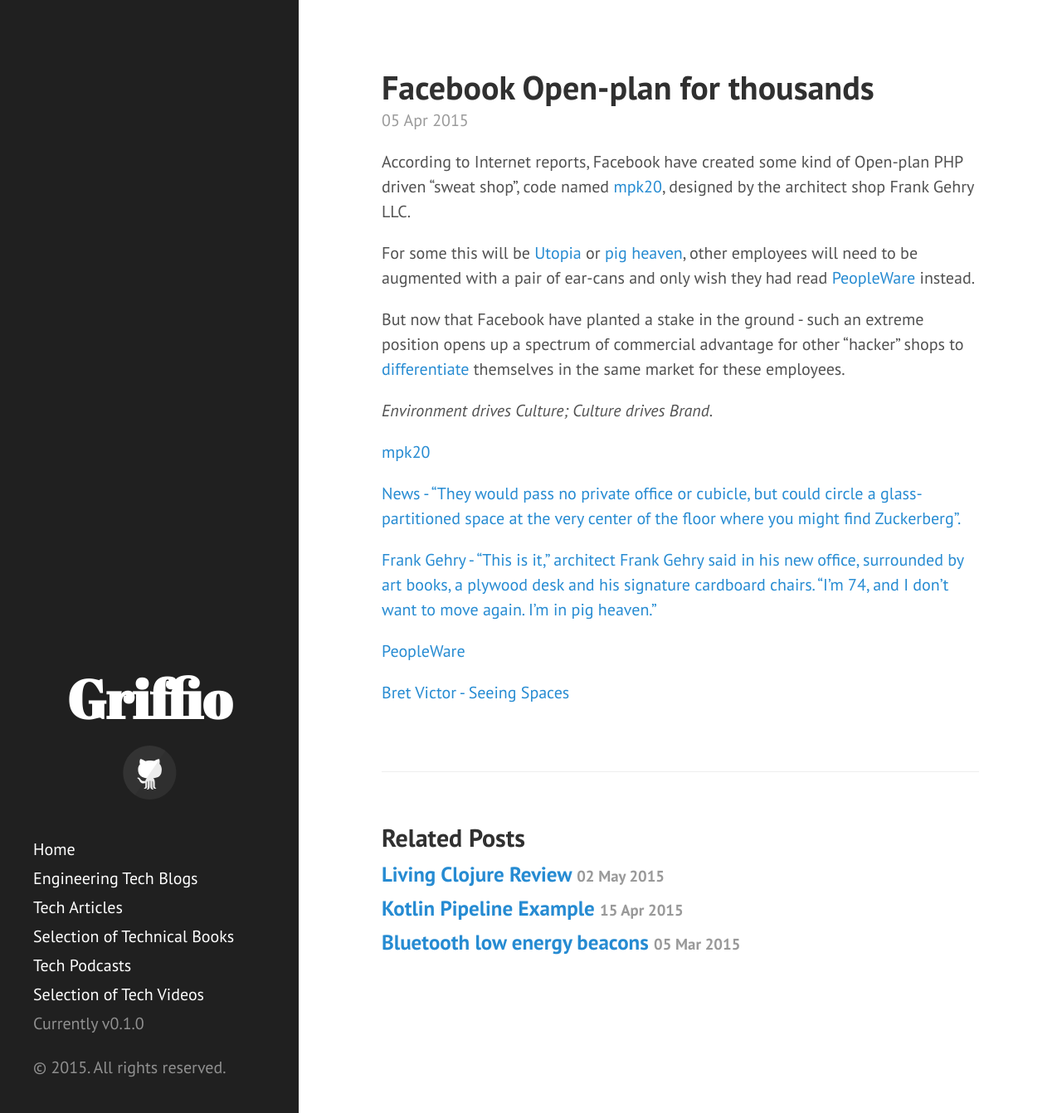
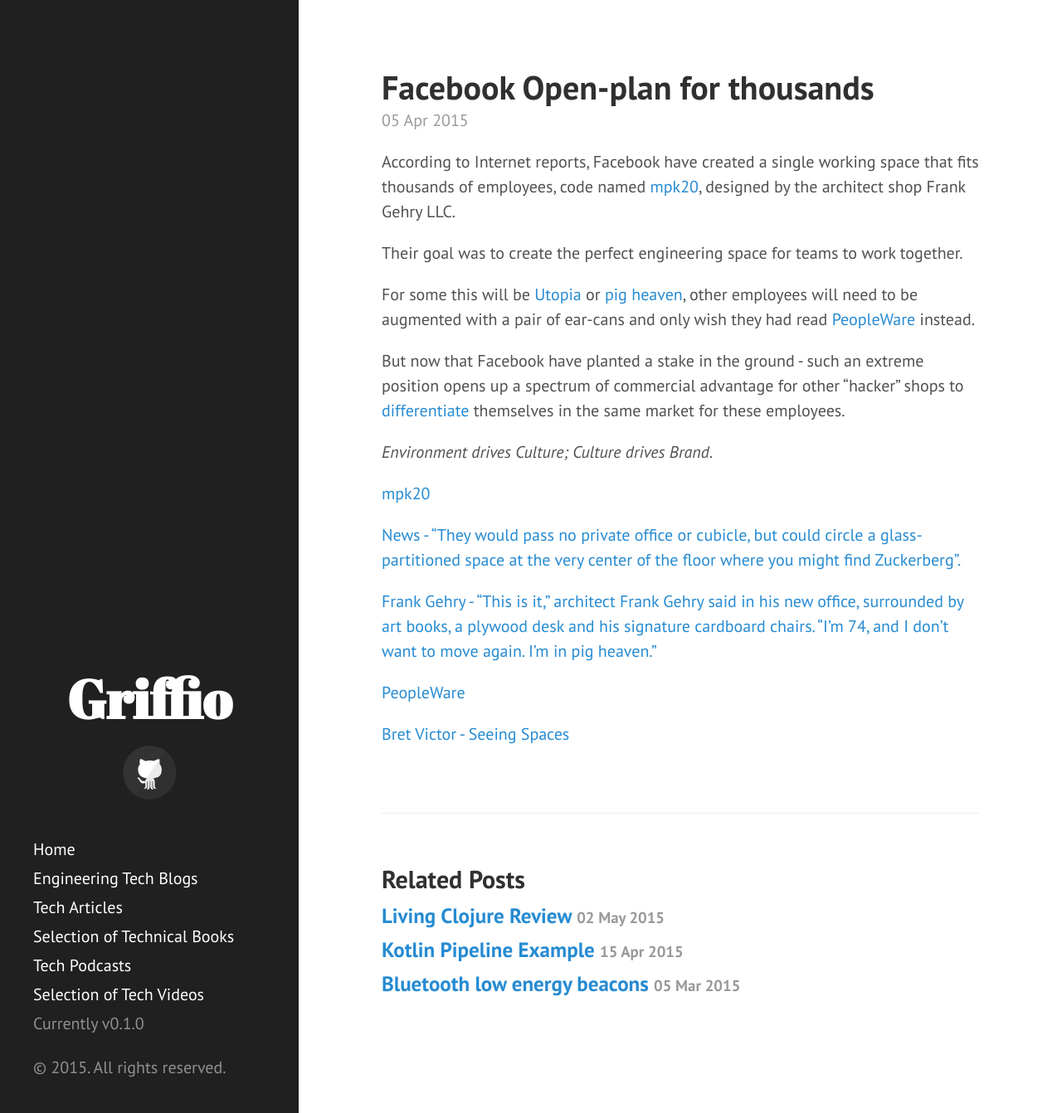
Before and after one commit to griffio/griffio.github.io, a Jekyll site: the page built from _posts/2015-04-05-Facebook-openplan.md, in a window 1280 px wide and 1342 px high. Shown: the whole window at 83% size. Built offline with Jekyll 4.4.1, drawn with Linux system fonts in a browser that asks for light colours; nearby versions of some CDN libraries.

Commit message:
Update 2015-04-05-Facebook-openplan.md

```diff
--- a/_posts/2015-04-05-Facebook-openplan.md
+++ b/_posts/2015-04-05-Facebook-openplan.md
@@ -7,7 +7,9 @@
 summary: Facebook Open-plan for thousands
 ---
 
-According to Internet reports, Facebook have created some kind of Open-plan PHP driven "sweat shop", code named [mpk20](https://twitter.com/hashtag/mpk20), designed by the architect shop Frank Gehry LLC.
+According to Internet reports, Facebook have created a single working space that fits thousands of employees, code named [mpk20](https://twitter.com/hashtag/mpk20), designed by the architect shop Frank Gehry LLC.
+
+Their goal was to create the perfect engineering space for teams to work together.
 
 For some this will be [Utopia](http://www.sfgate.com/business/article/Facebook-West-designed-by-Frank-Gehry-3814171.php) or [pig heaven](http://articles.latimes.com/2003/jun/10/business/fi-playa10), other employees will need to be augmented with a pair of ear-cans and only wish they had read [PeopleWare](https://openlibrary.org/books/OL31274M/Peopleware) instead.
 
```
